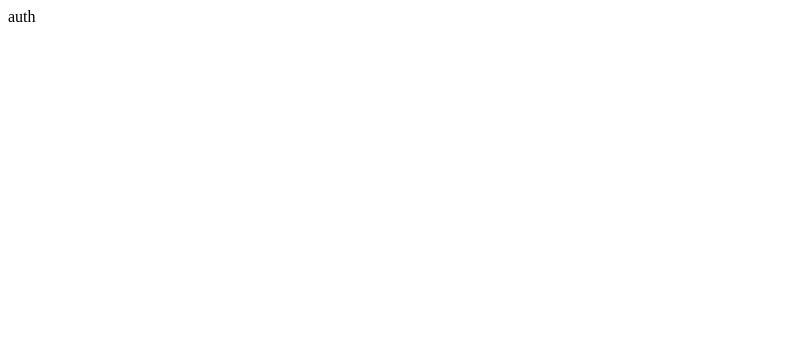
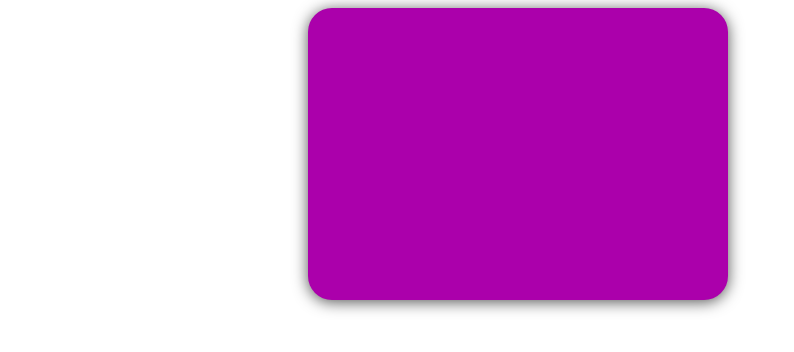
Before and after one commit to AleardoKandiah/nextjs_chat_app, a Next.js app: page / in a window 1280 px wide. Shown: the top 352 px of the page, without its empty margins (0-794 px from the left). Built offline with nearby package versions, Linux system fonts and the light colour scheme.

Commit message:
initial commit

```diff
--- a/pages/index.js
+++ b/pages/index.js
@@ -9,5 +9,15 @@ import {useRouter} from 'next/router';
 import axios from 'axios';
 
 export default function Auth() {
-  return <div className='background'>auth</div>;
+  // Build JSX
+  return (
+  <div className='background'>
+    <div className='auth-container'>
+      {/* create a form with function */}
+      <form className='auth-form' onSubmit={e => e.preventDefault}>
+
+      </form>
+    </div>
+  </div>
+  )
 }
```
